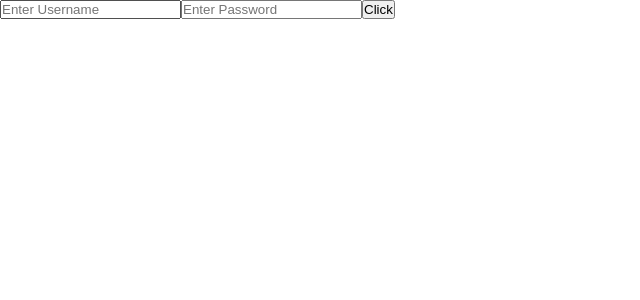
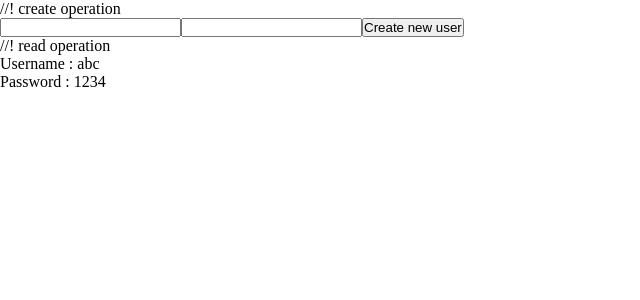
Before and after one commit to prasadkadam1/internship, a React (Vite) app in the folder frontend/react/react_project/: page / in a window 1280 px wide. Shown: the top 300 px of the page, without its empty margins (0-640 px from the left). Built offline with nearby package versions, Linux system fonts and the light colour scheme.

Commit message:
Update Crud3.jsx
create and read operation

```diff
--- a/frontend/react/react_project/src/components/crud/tasks/Crud3.jsx
+++ b/frontend/react/react_project/src/components/crud/tasks/Crud3.jsx
@@ -1,37 +1,71 @@
 import { useState } from "react";
 
-const Crud3 = () => {
-  let [uName, setUName] = useState("");
-  let [pass, setPass] = useState("");
-  let [list, setList] = useState([{}, {}, {}]);
-  const handleClick = (e) => {
+let Crud3 = () => {
+  let [state, setState] = useState({
+    username: "",
+    password: "",
+    id: Date.now(),
+    list: [
+      {
+        username: "abc",
+        password: 1234,
+        id: 394863248762387,
+      },
+    ],
+  });
+  let handleChange = (e) => {
+    setState({
+      ...state,
+      [e.target.name]: e.target.value,
+    });
+  };
+  let handleSubmit = (e) => {
     e.preventDefault();
-    let temp = {
-      username: uName,
-      password: pass,
+    let tempObj = {
+      username: state.username,
+      password: state.password,
+      id: state.id,
+      // list : state.list //! it will create a nested unnecessary arrays.
     };
-    setList([...list, temp]);
-    console.log(list);
+    setState({
+      list: [...state.list, tempObj],
+      username: "",
+      password: "",
+      id: Date.now(),
+    });
   };
+  console.log(state);
   return (
     <div>
+      //! create operation
       <form action="">
         <input
           type="text"
-          placeholder="Enter Username"
-          onChange={(e) => {
-            setUName(e.target.value);
-          }}
+          placeholder=""
+          name="username"
+          value={state.username}
+          onChange={handleChange}
         />
         <input
           type="text"
-          placeholder="Enter Password"
-          onChange={(e) => {
-            setPass(e.target.value);
-          }}
+          placeholder=""
+          name="password"
+          value={state.password}
+          onChange={handleChange}
         />
-        <button onClick={handleClick}>Click</button>
+        <button onClick={handleSubmit}>Create new user</button>
       </form>
+      //! read operation
+      <div>
+        {state.list.map((obj) => {
+          return (
+            <div key={obj.id}>
+              <p>Username : {obj.username}</p>
+              <p>Password : {obj.password}</p>
+            </div>
+          );
+        })}
+      </div>
     </div>
   );
 };
```
